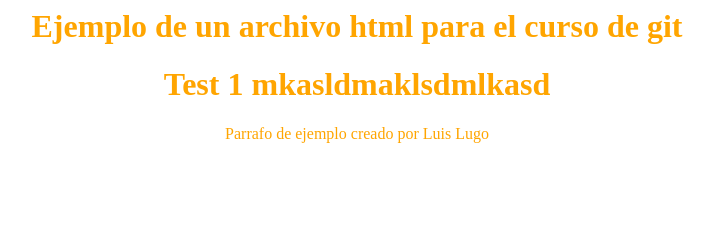
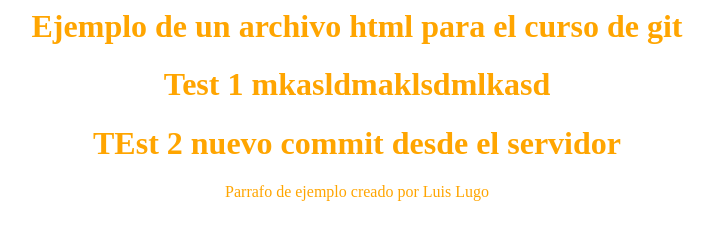
Before and after one commit to luizlugo/git_101, a plain HTML site: page index.html in a window 1280 px wide. Shown: the whole page, without its empty margins (283-997 px from the left). Drawn offline with Linux system fonts and the light colour scheme.

Commit message:
Update index.html
commit desde el servidor

```diff
--- a/index.html
+++ b/index.html
@@ -12,6 +12,9 @@
     <h1>
         Test 1 mkasldmaklsdmlkasd
     </h1>
+    <h1>
+        TEst 2 nuevo commit desde el servidor
+    </h1>
     <p>Parrafo de ejemplo creado por Luis Lugo</p>
 </body>
 
```
